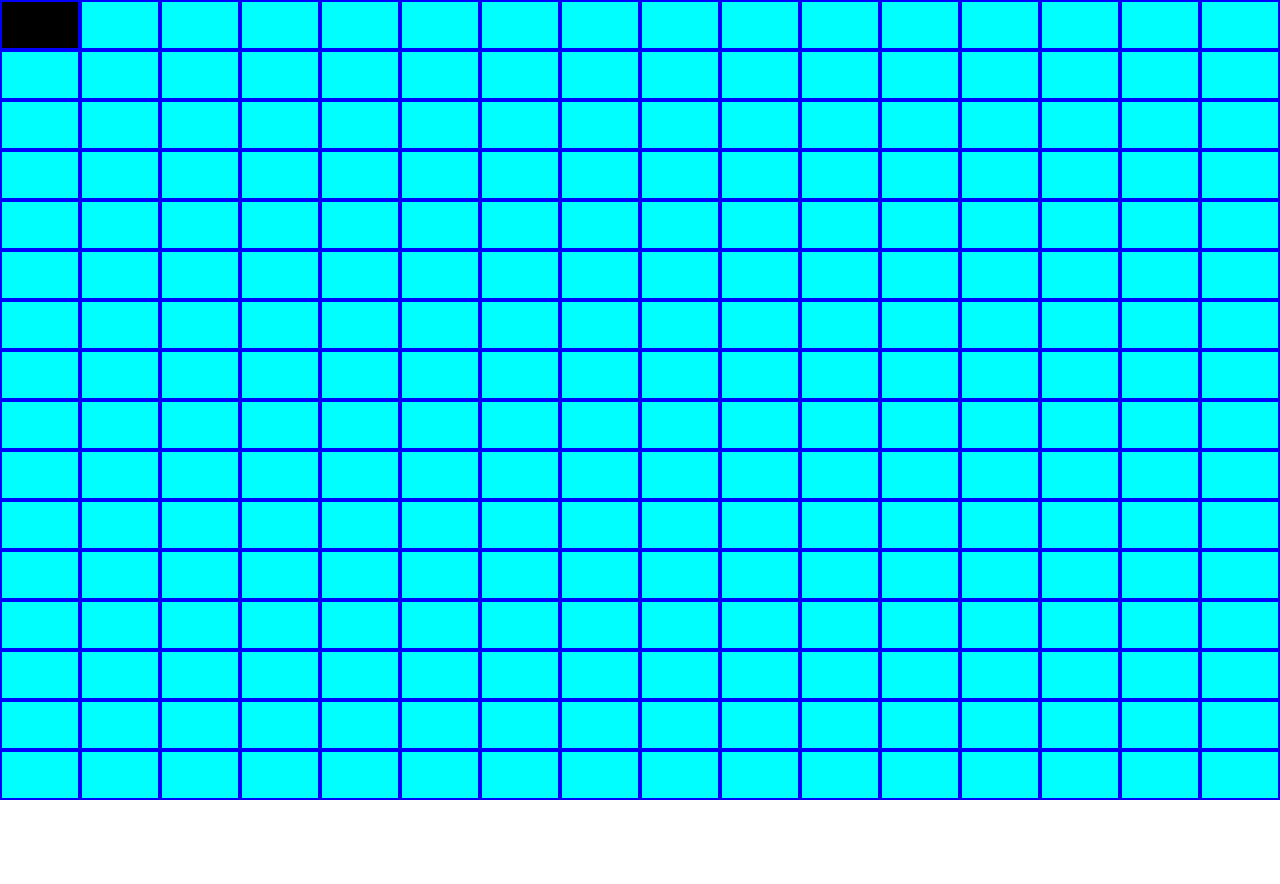
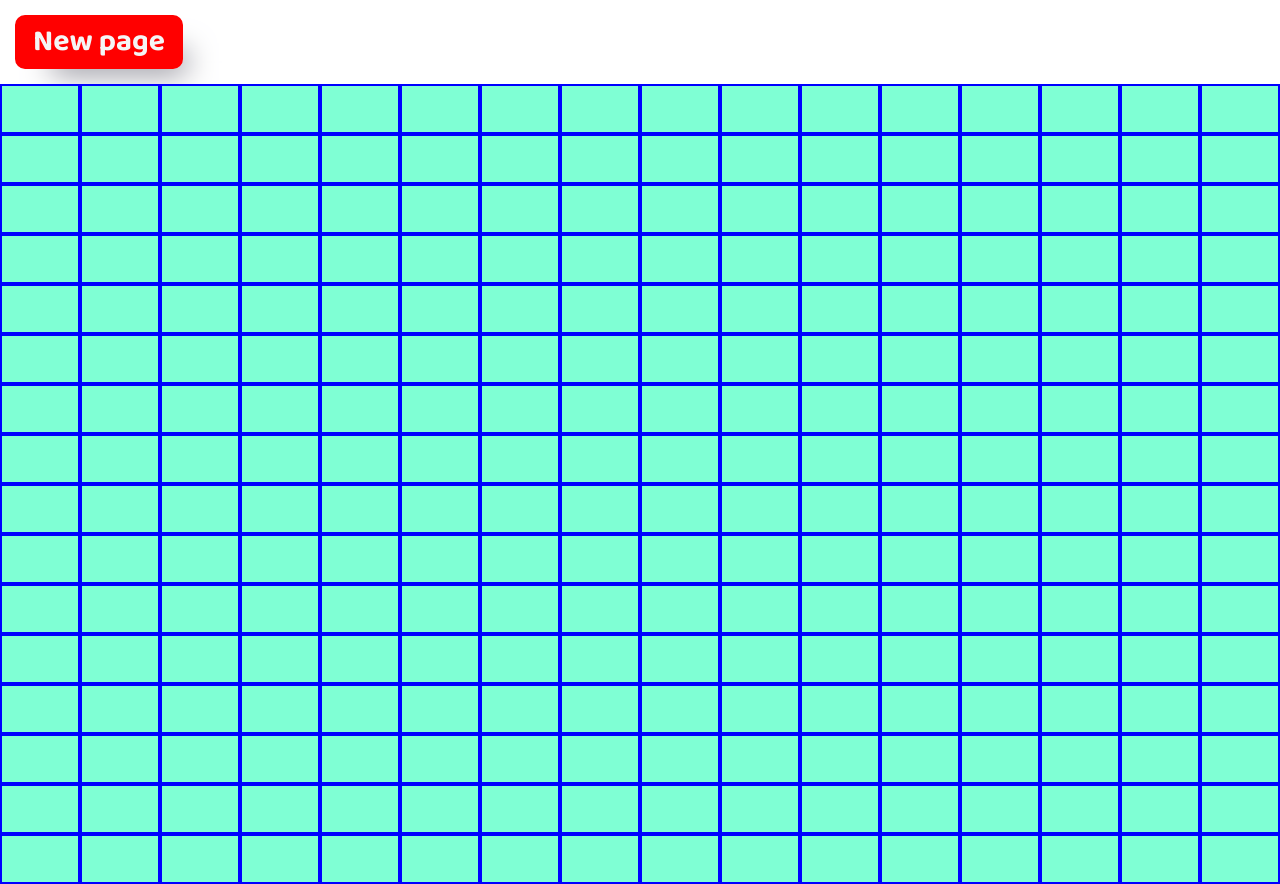
Before and after one commit to marwels/Etch-a-Sketch, a plain HTML site: page index.html in a window 1280 px wide. Before the commit the page ends 800 px from the top, so only its background shows below. Drawn offline with Linux system fonts and the light colour scheme.

Commit message:
add, style button, attach func with prompt to it

```diff
--- a/index.html
+++ b/index.html
@@ -7,9 +7,16 @@
     <script src="./script.js" defer></script>
     <link rel="stylesheet" href="./reset.css">
     <link rel="stylesheet" href="./style.css">
+    <link rel="preconnect" href="https://fonts.googleapis.com">
+    <link rel="preconnect" href="https://fonts.gstatic.com" crossorigin>
+    <link
+        href="https://fonts.googleapis.com/css2?family=Alfa+Slab+One&family=Baloo+2:wght@700&family=Montserrat:wght@400;900&display=swap"
+        rel="stylesheet">
 </head>
 
 <body id="body">
+
+    <button onclick="newCanva()">New page</button>
 
     <div id="container">
 
--- a/script.js
+++ b/script.js
@@ -19,3 +19,8 @@ document.querySelectorAll(".item").forEach(item => {
         item.classList.add("black")
     })
 })
+
+function newCanva() {
+    let size = prompt("Please enter size of new page. It has to be number from 1 to 100:", "50");
+    return size;
+}
--- a/style.css
+++ b/style.css
@@ -10,9 +10,21 @@
     margin: 0px;
     border: solid 2px;
     border-color: blue;
-    background-color: aqua;
+    background-color:aquamarine ;
 }
 
 .black {
     background-color: black;
 }
+
+button {
+     margin: 15px;
+    background-color: red;
+    color: whitesmoke;
+    font-size: 30px;
+    border: solid red;
+    border-radius: 10px;
+    box-shadow: 20px 20px 30px -17px rgba(121, 120, 132, 1);
+    padding: 0 15px;
+    font-family: 'Baloo 2', cursive;
+}
```
